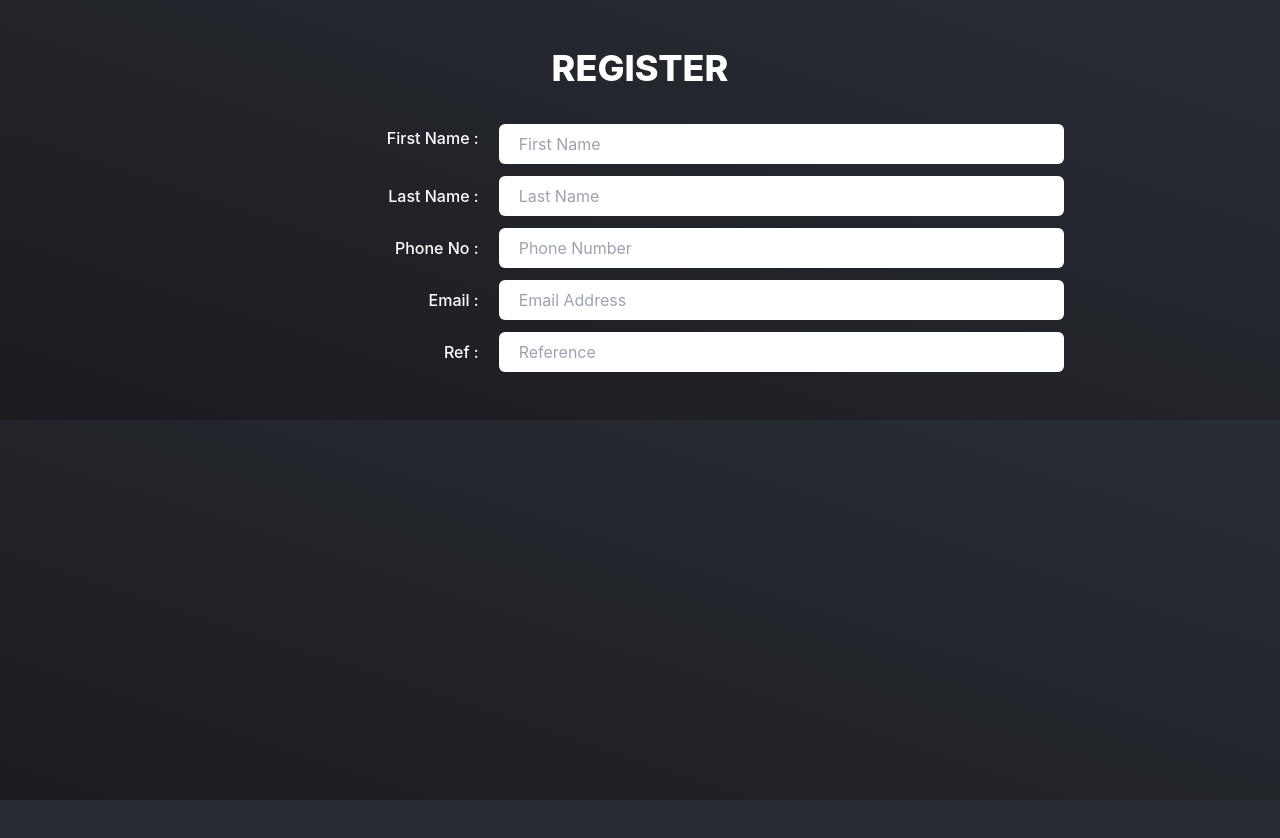
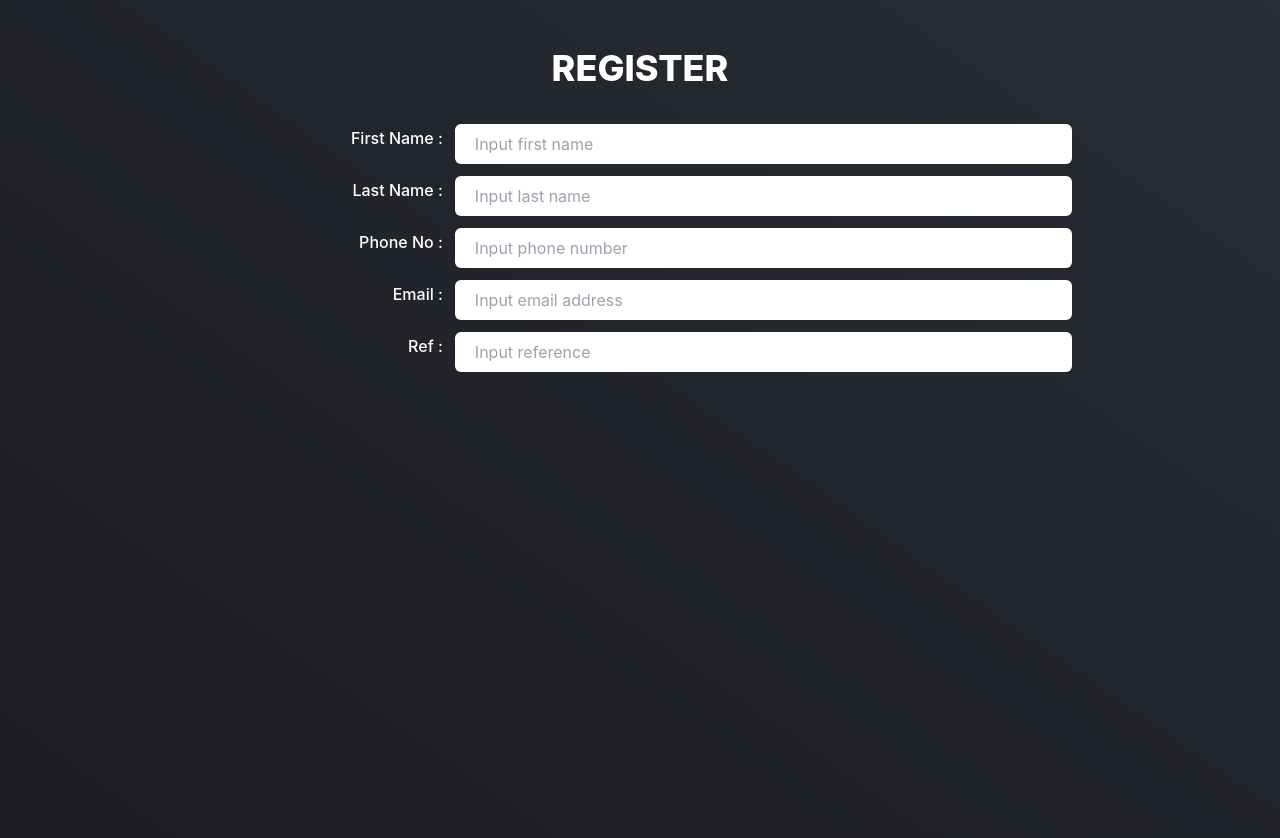
Before and after one commit to praearat/stock-react, a React (Create React App) app: page /registration-form in a window 1280 px wide. Shown: the top 838 px of the page. Before the commit the page ends 800 px from the top, so only its background shows below. Built offline with nearby package versions, Linux system fonts and the light colour scheme.

Commit message:
Complete functionality of getting url parameters

```diff
--- /dev/null
+++ b/src/components/InputList.jsx
@@ -0,0 +1,19 @@
+import React from "react";
+
+const InputList = ({ label, placeholder, value }) => {
+  return (
+    <div className="grid grid-cols-7 items-center space-y-3">
+      <p className="text-right mr-3 text-white font-medium col-span-2">
+        {label} :
+      </p>
+      <input
+        className="px-5 py-2 rounded-md col-span-5"
+        type="text"
+        placeholder={placeholder}
+        defaultValue={value}
+      />
+    </div>
+  );
+};
+
+export default InputList;
--- a/src/pages/Registration.jsx
+++ b/src/pages/Registration.jsx
@@ -1,54 +1,55 @@
-import React from "react";
+import React, { useEffect, useState } from "react";
+import InputList from "../components/InputList";
 
 const Registration = () => {
+  const [inputData, setInputData] = useState({});
+
+  useEffect(() => {
+    const urlParams = new URLSearchParams(window.location.search);
+    setInputData({
+      firstName: urlParams.get("firstName"),
+      lastName: urlParams.get("lastName"),
+      phoneNo: urlParams.get("phoneNo"),
+      email: urlParams.get("email"),
+      ref: urlParams.get("ref"),
+    });
+  }, []);
+
+  console.log("inputData =", inputData);
+
   return (
-    <div className="md:max-w-2xl lg:max-w-4xl mx-auto my-12">
+    <div className="min-h-screen md:max-w-2xl lg:max-w-4xl mx-auto my-12">
       {/* HEADLINE */}
-      <h1 className="text-center text-white text-4xl font-extrabold uppercase">
+      <h1 className="mb-6 text-center text-white text-4xl font-extrabold uppercase">
         Register
       </h1>
 
       {/* FROM */}
-      <div className="grid grid-cols-6 m-6 items-center space-y-3">
-        <p className="text-right mr-5 text-white font-medium col-span-2">
-          First Name :
-        </p>
-        <input
-          className="px-5 py-2 rounded-md col-span-4"
-          type="text"
-          placeholder="First Name"
+      <div className="m-4">
+        <InputList
+          label="First Name"
+          placeholder="Input first name"
+          value={inputData.firstName}
         />
-        <p className="text-right mr-5 text-white font-medium col-span-2">
-          Last Name :
-        </p>
-        <input
-          className="px-5 py-2 rounded-md col-span-4"
-          type="text"
-          placeholder="Last Name"
+        <InputList
+          label="Last Name"
+          placeholder="Input last name"
+          value={inputData.lastName}
         />
-        <p className="text-right mr-5 text-white font-medium col-span-2">
-          Phone No :
-        </p>
-        <input
-          className="px-5 py-2 rounded-md col-span-4"
-          type="text"
-          placeholder="Phone Number"
+        <InputList
+          label="Phone No"
+          placeholder="Input phone number"
+          value={inputData.phoneNo}
         />
-        <p className="text-right mr-5 text-white font-medium col-span-2">
-          Email :
-        </p>
-        <input
-          className="px-5 py-2 rounded-md col-span-4"
-          type="text"
-          placeholder="Email Address"
+        <InputList
+          label="Email"
+          placeholder="Input email address"
+          value={inputData.email}
         />
-        <p className="text-right mr-5 text-white font-medium col-span-2">
-          Ref :
-        </p>
-        <input
-          className="px-5 py-2 rounded-md col-span-4"
-          type="text"
-          placeholder="Reference"
+        <InputList
+          label="Ref"
+          placeholder="Input reference"
+          value={inputData.ref}
         />
       </div>
     </div>
```
